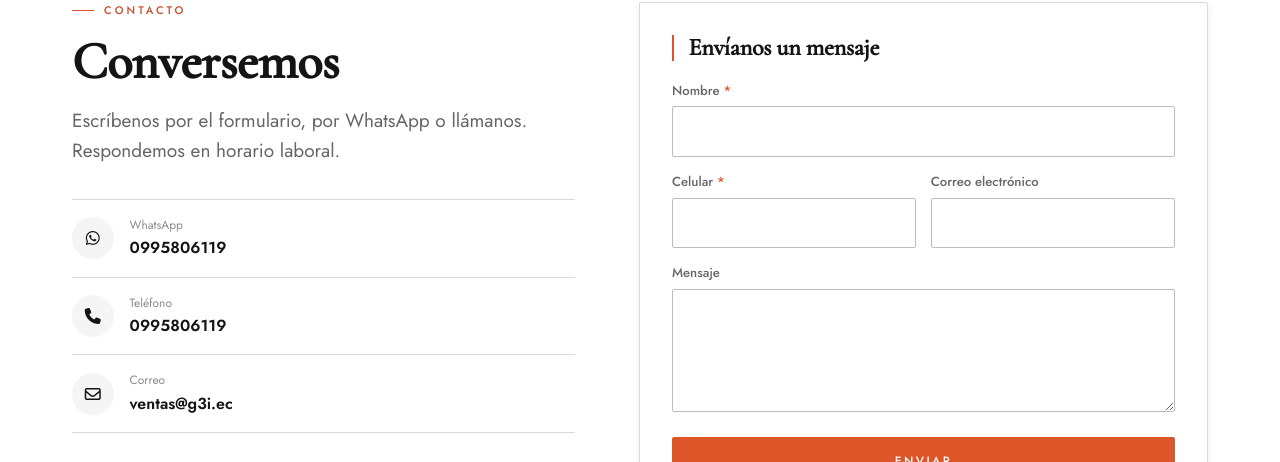
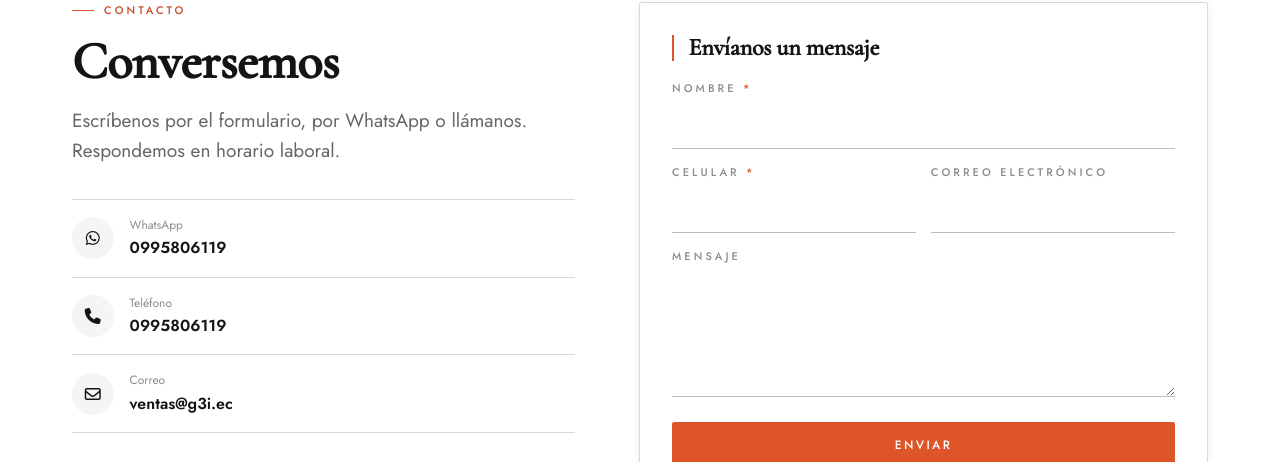
Before and after one commit to yeyodev1/g3i-frontapp, a Vue app: page /contacto in a window 1280 px wide. Shown: the part 140-602 px from the top of the page. Built offline with nearby package versions, Linux system fonts and the light colour scheme; no server answers.

Commit message:
feat: campo de línea inferior con label en mayúsculas
Co-Authored-By: Claude Opus 5.5 (1M context) <noreply@anthropic.com>

```diff
--- a/src/components/forms/FieldInput.vue
+++ b/src/components/forms/FieldInput.vue
@@ -20,7 +20,7 @@ const id = useId()
 
 <template>
   <div class="field">
-    <label :for="id">{{ label }}<span v-if="required" class="field__req" aria-hidden="true"> *</span></label>
+    <label :for="id" class="field__label">{{ label }}<span v-if="required" class="field__req" aria-hidden="true"> *</span></label>
     <textarea v-if="multiline" :id="id" v-model="model" :rows="rows" :placeholder="placeholder" :required="required"></textarea>
     <input
       v-else
@@ -36,16 +36,59 @@ const id = useId()
 </template>
 
 <style scoped lang="scss">
+// Campo de línea inferior del sistema de diseño: sin caja, label en mayúsculas.
 .field {
   min-width: 0;
 
-  textarea {
-    resize: vertical;
-    min-height: 6rem;
+  &__label {
+    @include caps(0.6875rem, 0.28em);
+    color: $ink-muted;
+    margin-bottom: 0.25rem;
   }
 
   &__req {
-    color: $brand-orange;
+    color: $ember-500;
+  }
+
+  input,
+  textarea {
+    padding: 0;
+    border: 0;
+    border-bottom: 1px solid $gray-400;
+    border-radius: 0;
+    background: transparent;
+    font-size: 1rem;
+    font-weight: 300;
+    color: $ink;
+
+    &::placeholder {
+      color: $gray-500;
+    }
+
+    &:hover {
+      border-bottom-color: $gray-600;
+    }
+
+    &:focus {
+      border-bottom-color: $navy-900;
+      box-shadow: 0 1px 0 0 $navy-900;
+    }
+
+    &:focus-visible {
+      outline: 2px solid $navy-900;
+      outline-offset: 2px;
+    }
+  }
+
+  input {
+    height: 3rem;
+  }
+
+  textarea {
+    padding-block: 0.75rem;
+    resize: vertical;
+    min-height: 6rem;
+    line-height: 1.6;
   }
 }
 </style>
```
